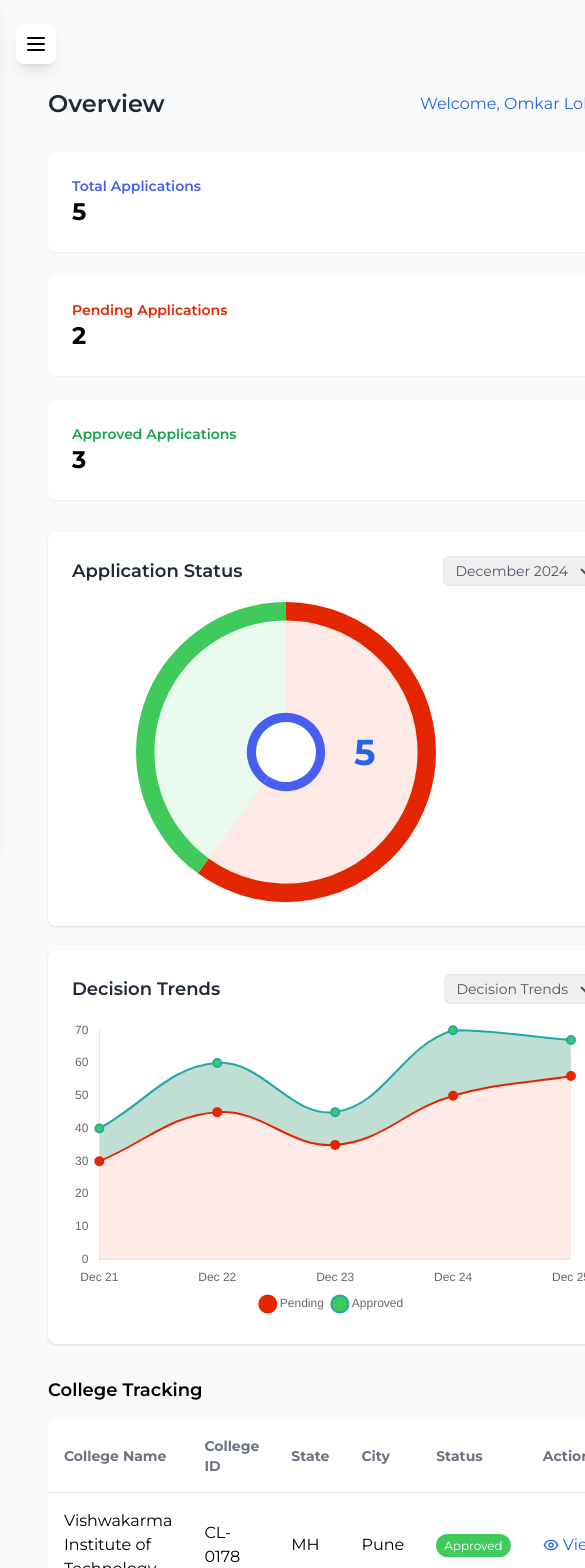
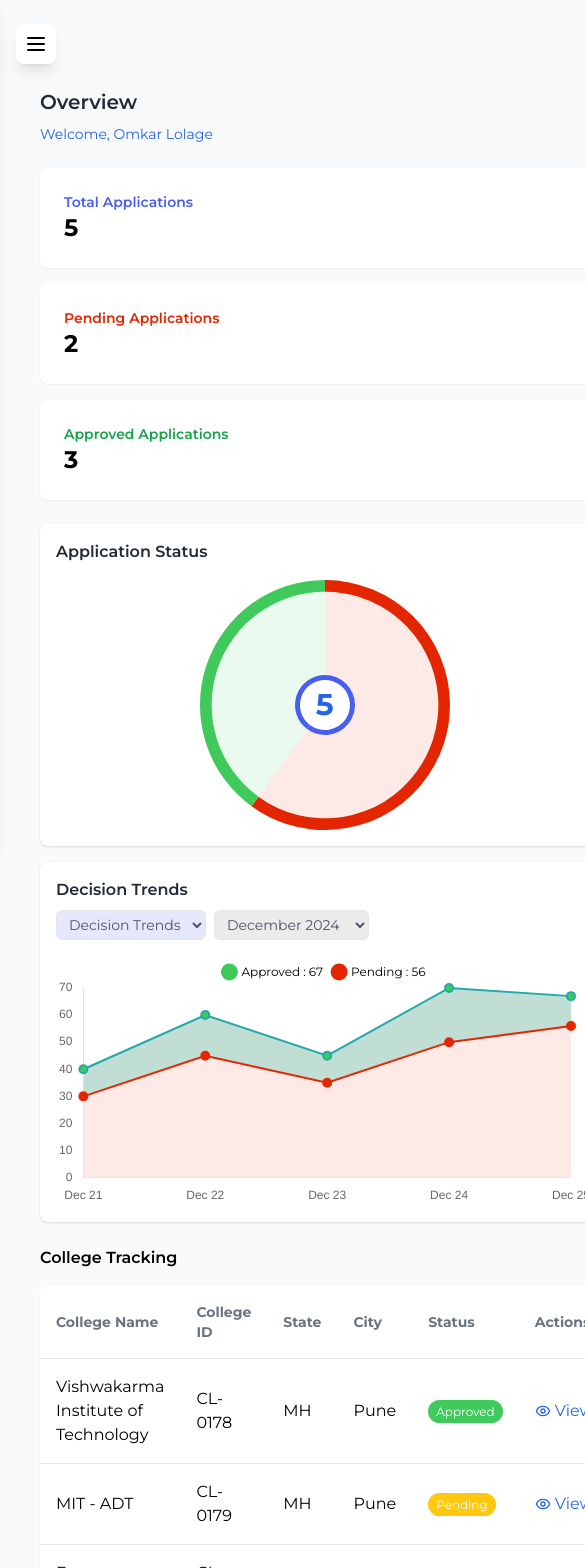
Before and after one commit to arya2004/Pradipti-Portal, a React (Vite) app in the folder client/: page / in a window 390 px wide. Shown: the top 1568 px of the page, 585 px wide, since content can reach past the window. Built offline with nearby package versions, Linux system fonts and the light colour scheme.

Commit message:
updates dashboard line chart to match it with the figma design closely and minor bug fixes

```diff
--- a/client/src/pages/Dashboard.jsx
+++ b/client/src/pages/Dashboard.jsx
@@ -63,6 +63,7 @@ export function Dashboard() {
 
     fetchDashboardData();
   }, []);
+
   const pieData = {
     labels: ["Approved", "Pending"],
     datasets: [
@@ -70,6 +71,7 @@ export function Dashboard() {
         data: [stats.approved || 0, stats.pending || 0],
         backgroundColor: ["#E42600", "#3FCA5B"],
         borderWidth: 0,
+        weight: 0.7,
       },
       {
         data: [stats.approved || 0, stats.pending || 0],
@@ -81,10 +83,11 @@ export function Dashboard() {
         data: [stats.approved || 0, stats.pending || 0],
         backgroundColor: ["rgba(70, 95, 241, 1)"],
         borderWidth: 0,
-        weight: 0.5,
+        weight: 0.3,
       },
     ],
   };
+
   const pieOptions = {
     plugins: {
       legend: {
@@ -101,7 +104,10 @@ export function Dashboard() {
       },
     },
     animation: false,
+    responsive: true,
+    maintainAspectRatio: false,
   };
+
   const lineData = {
     labels: ["Dec 21", "Dec 22", "Dec 23", "Dec 24", "Dec 25"],
     datasets: [
@@ -112,10 +118,9 @@ export function Dashboard() {
         backgroundColor: "#C1DED5",
         borderWidth: 2,
         fill: "origin",
-        tension: 0.4,
+        tension: 0,
         pointRadius: 4,
         pointBackgroundColor: "#3FCA5B",
-        // pointBorderColor: "#fff",
         pointBorderWidth: 2,
         order: 2,
       },
@@ -126,10 +131,9 @@ export function Dashboard() {
         backgroundColor: "#FDEAE6",
         borderWidth: 2,
         fill: "origin",
-        tension: 0.4,
+        tension: 0,
         pointRadius: 4,
         pointBackgroundColor: "#E42600",
-        // pointBorderColor: "#fff",
         pointBorderWidth: 2,
         order: 1,
       },
@@ -139,13 +143,31 @@ export function Dashboard() {
   const lineOptions = {
     plugins: {
       legend: {
-        position: "bottom",
+        display: true,
+        position: "top",
+        align: "center",
         labels: {
           usePointStyle: true,
           pointStyle: "circle",
+          pointBackgroundColor: "#FDEAE6",
+          pointRadius: 2,
           padding: 10,
           font: {
             size: 12,
+            family: "Montserrat",
+          },
+          generateLabels: (chart) => {
+            const datasets = chart.data.datasets;
+            return datasets.map((dataset, i) => ({
+              text: `${dataset.label} : ${
+                dataset.data[dataset.data.length - 1]
+              }`,
+              fillStyle: dataset.pointBackgroundColor,
+              strokeStyle: dataset.pointBackgroundColor,
+              lineWidth: 0,
+              hidden: false,
+              index: i,
+            }));
           },
         },
       },
@@ -212,29 +234,29 @@ export function Dashboard() {
 
   if (error) {
     return (
-      <div className="p-6 md:p-8">
+      <div className="p-4 md:p-6 lg:p-8">
         <div className="bg-red-50 text-red-600 p-4 rounded-lg">{error}</div>
       </div>
     );
   }
 
   return (
-    <div className="flex flex-row min-h-screen">
-      <div className="flex-grow p-6 md:p-8 pt-16 md:pt-8 bg-gray-50">
-        <div className="flex justify-between items-center mb-8">
-          <h2 className="font-montserrat text-2xl text-gray-800 font-semibold">
+    <div className="flex flex-col lg:flex-row min-h-screen bg-gray-50">
+      <div className="flex-grow p-4 md:p-6 lg:p-8 pt-16 lg:pt-8">
+        <div className="flex flex-col sm:flex-row justify-between items-start sm:items-center mb-6 md:mb-8">
+          <h2 className="font-montserrat text-xl md:text-2xl text-gray-800 font-semibold mb-2 sm:mb-0">
             Overview
           </h2>
-          <div className="font-montserrat text-blue-600">
+          <div className="font-montserrat text-blue-600 text-sm md:text-base">
             {loading ? (
-              <div className="font-montserrat animate-pulse bg-gray-200 h-6 w-32 rounded"></div>
+              <div className="animate-pulse bg-gray-200 h-6 w-32 rounded"></div>
             ) : (
               `Welcome, ${user?.name || "Admin"}`
             )}
           </div>
         </div>
 
-        <div className="font-montserrat grid grid-cols-1 md:grid-cols-3 gap-6 mb-8">
+        <div className="font-montserrat grid grid-cols-1 sm:grid-cols-2 lg:grid-cols-3 gap-4 md:gap-6 mb-6 md:mb-8">
           <StatCard
             title="Total Applications"
             value={stats.total}
@@ -251,41 +273,49 @@ export function Dashboard() {
             type="approved"
           />
         </div>
-        <div className="grid grid-cols-1 lg:grid-cols-2 gap-6 mb-8">
-          <div className="bg-white shadow rounded-lg p-6">
+
+        <div className="grid grid-cols-1 lg:grid-cols-3 gap-4 md:gap-6 mb-6 md:mb-8">
+          <div className="bg-white shadow rounded-lg p-4 md:p-6">
             <div className="flex items-center justify-between mb-4">
-              <h3 className="font-montserrat text-lg font-semibold text-gray-800">
+              <h3 className="font-montserrat text-base md:text-lg font-semibold text-gray-800">
                 Application Status
               </h3>
-              <select className="font-montserrat border rounded-md px-2 py-1 text-sm text-gray-600 hover:border-gray-400 focus:outline-none focus:ring-2 focus:ring-blue-500 focus:border-transparent">
-                <option>December 2024</option>
-              </select>
             </div>
-            <div className="ms-16 relative h-[300px]">
+            <div className="relative h-[250px] md:h-[300px] w-full max-w-[280px] mx-auto">
               <Pie
                 data={pieData}
                 options={pieOptions}
                 className="w-full h-full"
               />
-              <div className="absolute top-1/2 left-1/2 transform -translate-x-1/2 -translate-y-1/2 text-center ">
-                <div className="font-montserrat text-4xl font-bold text-blue-600">
-                  {stats.total}
+              <div className="absolute inset-0 flex items-center justify-center">
+                <div className="font-montserrat text-3xl md:text-4xl font-bold text-blue-600">
+                  {stats.total || 0}
                 </div>
               </div>
             </div>
           </div>
 
-          {/* Line Chart */}
-          <div className="bg-white shadow rounded-lg p-6">
-            <div className="flex items-center justify-between mb-4">
-              <h3 className="font-montserrat text-lg font-semibold text-gray-800">
+          <div className="bg-white shadow rounded-lg p-4 md:p-6 lg:col-span-2">
+            <div className="flex flex-col sm:flex-row items-start sm:items-center justify-between mb-4 gap-2 sm:gap-4">
+              <h3 className="font-montserrat text-base md:text-lg font-semibold text-gray-800">
                 Decision Trends
               </h3>
-              <select className="font-montserrat border rounded-md px-2 py-1 text-sm text-gray-600 hover:border-gray-400 focus:outline-none focus:ring-2 focus:ring-blue-500 focus:border-transparent">
-                <option>Decision Trends</option>
-              </select>
+              <div className="flex items-center gap-2 w-full sm:w-auto">
+                <select className="bg-dropBG font-montserrat border rounded-md px-2 py-1 text-sm text-gray-600 hover:border-gray-400 focus:outline-none focus:ring-2 focus:ring-blue-500 focus:border-transparent">
+                  <option>Decision Trends</option>
+                  <option>All Trends</option>
+                  <option>Approved Only</option>
+                  <option>Pending Only</option>
+                </select>
+                <select className="bg-bgGray font-montserrat border rounded-md px-2 py-1 text-sm text-gray-600 hover:border-gray-400 focus:outline-none focus:ring-2 focus:ring-blue-500 focus:border-transparent">
+                  <option>December 2024</option>
+                  <option>November 2024</option>
+                  <option>October 2024</option>
+                  <option>September 2024</option>
+                </select>
+              </div>
             </div>
-            <div className="h-[300px]">
+            <div className="h-[250px] md:h-[300px]">
               <Line
                 data={lineData}
                 options={lineOptions}
@@ -296,7 +326,7 @@ export function Dashboard() {
         </div>
 
         <div className="mb-6">
-          <h3 className="font-montserrat text-lg font-semibold mb-4">
+          <h3 className="font-montserrat text-base md:text-lg font-semibold mb-4">
             College Tracking
           </h3>
           <CollegeTable colleges={colleges} loading={loading} />
```
